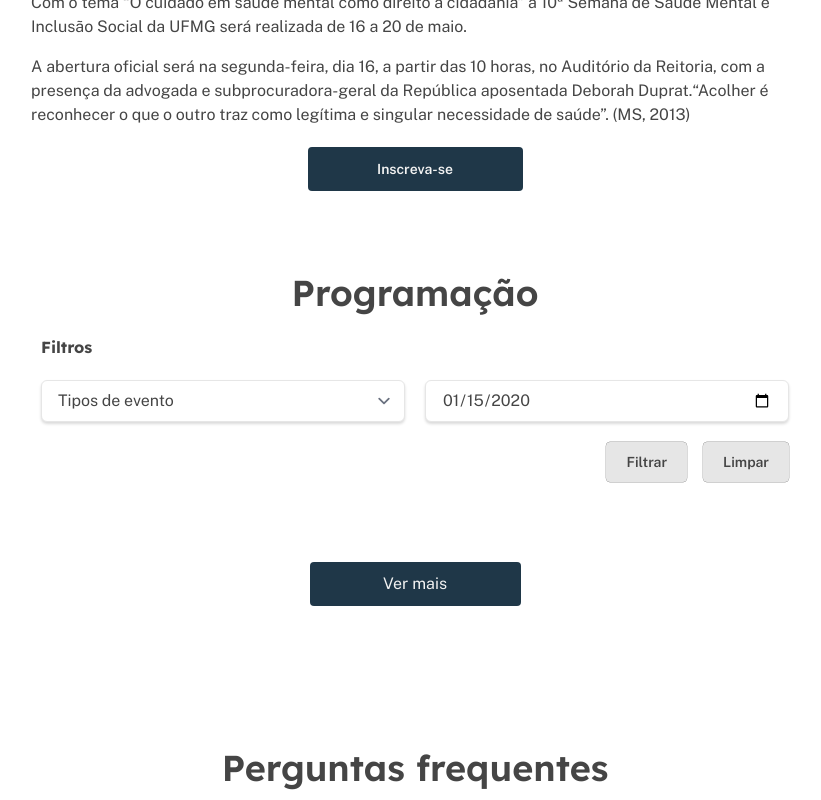
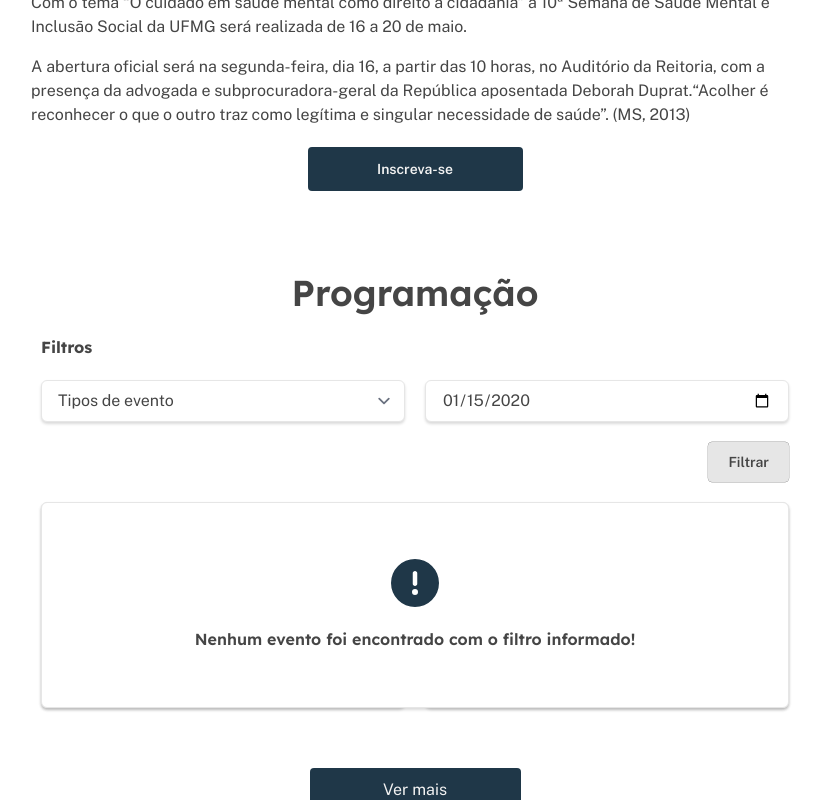
Before and after one commit to vbruno96/teste-pratico-ufmg, a React (Vite) app: page / in a window 1280 px wide. Both pictures are taken after typing "2020-01-15" into the empty fields and a click on the button "Filtrar". Shown: the part 767-1567 px from the top of the page, without its empty margins (225-1046 px from the left). Built offline with nearby package versions, Linux system fonts and the light colour scheme.

Commit message:
fix: clear filter reset events loaded

```diff
--- a/src/components/events.tsx
+++ b/src/components/events.tsx
@@ -1,5 +1,5 @@
-import { lightFormat } from 'date-fns'
 import { FormEvent, useEffect, useState } from 'react'
+import { FaCircleExclamation } from 'react-icons/fa6'
 
 import { api } from '../lib/fakeApi'
 import { ExpandableEvent } from './expandable-event'
@@ -25,15 +25,23 @@ export function Events() {
   const [page, setPage] = useState(1)
   const [totalPages, setTotalPages] = useState(1)
   const [hasFilter, setHasFilter] = useState(false)
+  const [filter, setFilter] = useState<{
+    eventType?: string
+    eventDate?: string
+  }>({})
+  const [filterNotFound, setFilterNotFound] = useState(false)
 
   function fetchEvents() {
-    const { events, totalPages } = api.getEvents()
-    setFilteredEvents(events)
+    const { events: data, totalPages } = api.getEvents()
+    setPage(1)
+    setFilteredEvents(data)
     setTotalPages(totalPages)
   }
 
   function loadMoreEvents(newPage: number) {
-    const { events } = api.getEvents(newPage)
+    const { events } = hasFilter
+      ? api.getEvents(newPage, filter.eventType, filter.eventDate)
+      : api.getEvents(newPage)
     setFilteredEvents((prevState) => [...prevState, ...events])
     setPage(newPage)
   }
@@ -44,25 +52,35 @@ export function Events() {
     const data = new FormData(event.currentTarget)
 
     const filters = {
-      eventDate: data.get('eventDate'),
-      eventType: data.get('eventType'),
+      eventDate:
+        data.get('eventDate') !== null
+          ? data.get('eventDate')?.toString()
+          : undefined,
+      eventType:
+        data.get('eventType') !== null
+          ? data.get('eventType')?.toString()
+          : undefined,
     }
 
     if (filters.eventDate || filters.eventType) {
-      const eventFilter = filteredEvents.filter(
-        (event) =>
-          event.tag === filters.eventType ||
-          lightFormat(event.date, 'yyyy-MM-dd') === filters.eventDate,
-      )
+      const eventFilter = api.getEvents(1, filters.eventType, filters.eventDate)
 
-      setFilteredEvents(eventFilter)
-      setHasFilter(true)
+      if (eventFilter.events.length > 0) {
+        setFilteredEvents(eventFilter.events)
+        setFilter(filters)
+        setHasFilter(true)
+        setPage(1)
+      } else {
+        setFilterNotFound(true)
+      }
     }
   }
 
   function handleResetEventFilter() {
     fetchEvents()
+    setFilter({})
     setHasFilter(false)
+    setFilterNotFound(false)
   }
 
   useEffect(() => {
@@ -96,7 +114,7 @@ export function Events() {
             <input
               type="date"
               name="eventDate"
-              className="w-full rounded-md border border-neutral-100 bg-white px-4 py-2 text-sm text-neutral-700 shadow-default md:text-base"
+              className="w-full appearance-none rounded-md border border-neutral-100 bg-white px-4 py-2 text-sm text-neutral-700 shadow-default md:text-base"
             />
           </div>
           <div className="flex justify-end gap-4">
@@ -117,10 +135,20 @@ export function Events() {
           </div>
         </form>
 
-        <div className="grid grid-cols-1 gap-5 lg:grid-cols-2">
+        <div className="relative grid grid-cols-1 gap-5 lg:grid-cols-2">
           {filteredEvents.map((event) => (
             <ExpandableEvent key={event.id} event={event} />
           ))}
+          {filterNotFound && (
+            <div className="absolute inset-0 flex items-center justify-center rounded-md border border-neutral-100 bg-white p-4 text-neutral-700 shadow-default">
+              <div className="space-y-5">
+                <FaCircleExclamation className="mx-auto size-12 text-primary" />
+                <span className="block text-center font-lexend font-semibold">
+                  Nenhum evento foi encontrado com o filtro informado!
+                </span>
+              </div>
+            </div>
+          )}
         </div>
 
         <div className="pt-5">
--- a/src/lib/fakeApi.ts
+++ b/src/lib/fakeApi.ts
@@ -1,15 +1,28 @@
+import { lightFormat } from 'date-fns'
+
 import { events, faqs } from '../../store/db.json'
 
+function filterEvents(eventType?: string, eventDate?: string) {
+  return events.filter(
+    (event) =>
+      event.tag === eventType ||
+      lightFormat(event.date, 'yyyy-MM-dd') === eventDate,
+  )
+}
+
 export const api = {
-  getEvents: (page = 1) => {
+  getEvents: (page = 1, eventType?: string, eventDate?: string) => {
     const totalPerPage = 2
-    const totalItems = events.length
+    const filteredEvents =
+      eventDate || eventType ? filterEvents(eventType, eventDate) : events
+
+    const totalItems = filteredEvents.length
     const totalPages = Math.ceil(totalItems / totalPerPage) || 1
 
     const start = (page - 1) * totalPerPage
     const end = start + totalPerPage
 
-    const data = events.slice(start, end)
+    const data = filteredEvents.slice(start, end)
 
     return {
       totalPages,
--- a/store/db.json
+++ b/store/db.json
@@ -44,6 +44,21 @@
         "title": "Image Placeholder"
       },
       "date": "2024-05-10T17:00:00.000Z"
+    },
+    {
+      "id": 4,
+      "title": "Lorem ipsum dolor sit amet",
+      "tag": "Roda de conversa",
+      "describe": "Lorem ipsum dolor sit amet consectetur, adipisicing elit. Accusantium, debitis. Reiciendis fuga voluptatum quibusdam vel dolorum repellat eius quae ratione fugiat atque, temporibus, esse doloribus, labore possimus voluptatem. Enim aperiam velit at, iure labore earum laborum animi dolores",
+      "locale": {
+        "url": "https://ufmg.br",
+        "title": "Lorem ipsum dolor sit"
+      },
+      "img": {
+        "url": "https://placehold.co/600x400",
+        "title": "Image Placeholder"
+      },
+      "date": "2024-05-08T14:00:00.000Z"
     }
   ],
   "faqs": [
```
